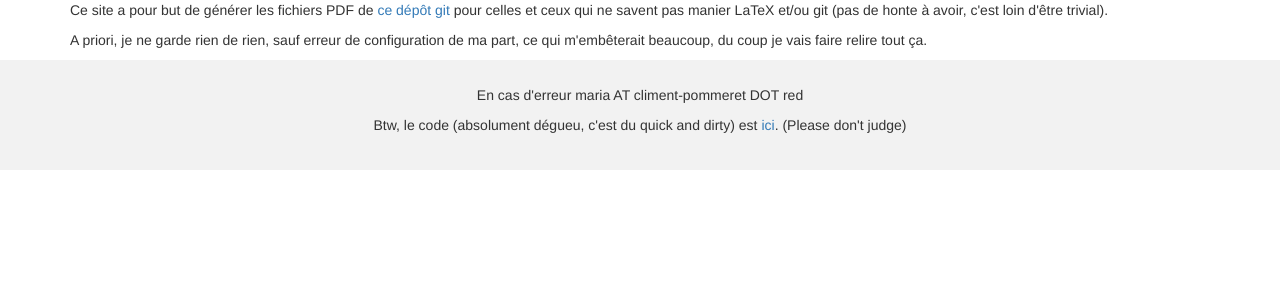
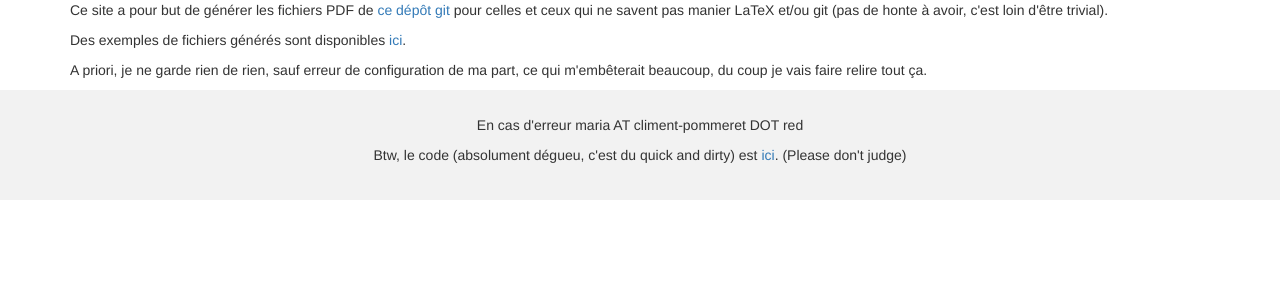
Before and after one commit to administrans/administrans.github.io, a Django app: template mysite/pdfgenerator/templates/pdfgenerator/list_letters_type.html in a window 1280 px wide. Shown: the part 52-352 px from the top of the page. Run offline with Django 3.2, Linux system fonts and the light colour scheme; the template is opened without the code that fills it, so the values that code supplies are empty; some libraries are stand-ins or nearby versions.

Commit message:
Exemple de fichiers

```diff
--- a/mysite/pdfgenerator/templates/pdfgenerator/list_letters_type.html
+++ b/mysite/pdfgenerator/templates/pdfgenerator/list_letters_type.html
@@ -3,6 +3,8 @@
 {% block content %}
 <p>Ce site a pour but de générer les fichiers PDF de <a href="https://gitlab.climent-pommeret.red/Chopopope/transadministratif">ce dépôt git</a> pour celles et ceux qui ne savent pas manier LaTeX et/ou git (pas de honte à avoir, c'est loin d'être trivial).</p>
 
+<p>Des exemples de fichiers générés sont disponibles <a href="https://gitlab.climent-pommeret.red/Chopopope/site-transadministratif/wikis/Exemple-de-fichiers-g%C3%A9n%C3%A9r%C3%A9s">ici</a>.</p>
+
 <p>A priori, je ne garde rien de rien, sauf erreur de configuration de ma part, ce qui m'embêterait beaucoup, du coup je vais faire relire tout ça.</p>
 
 {% endblock %}
```
